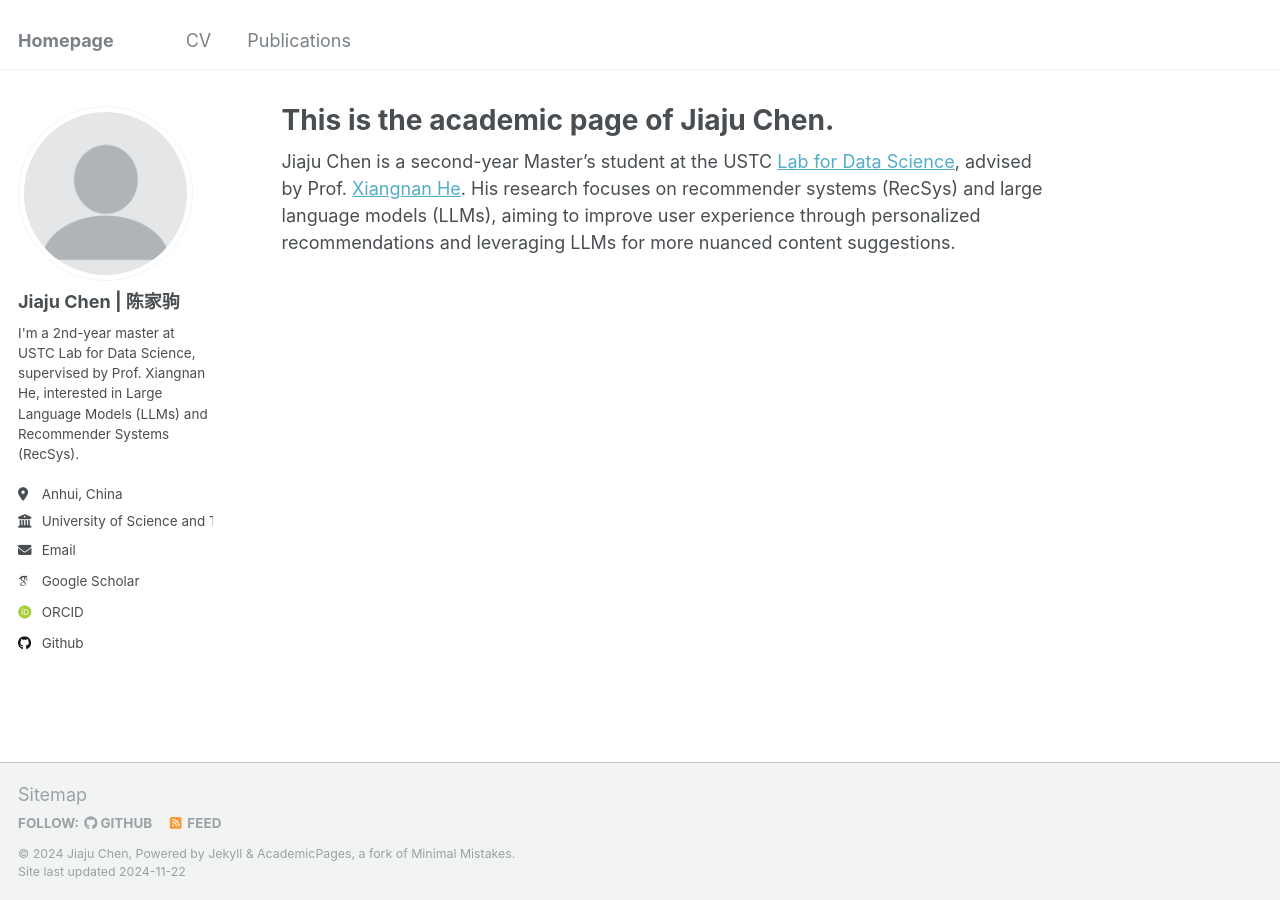
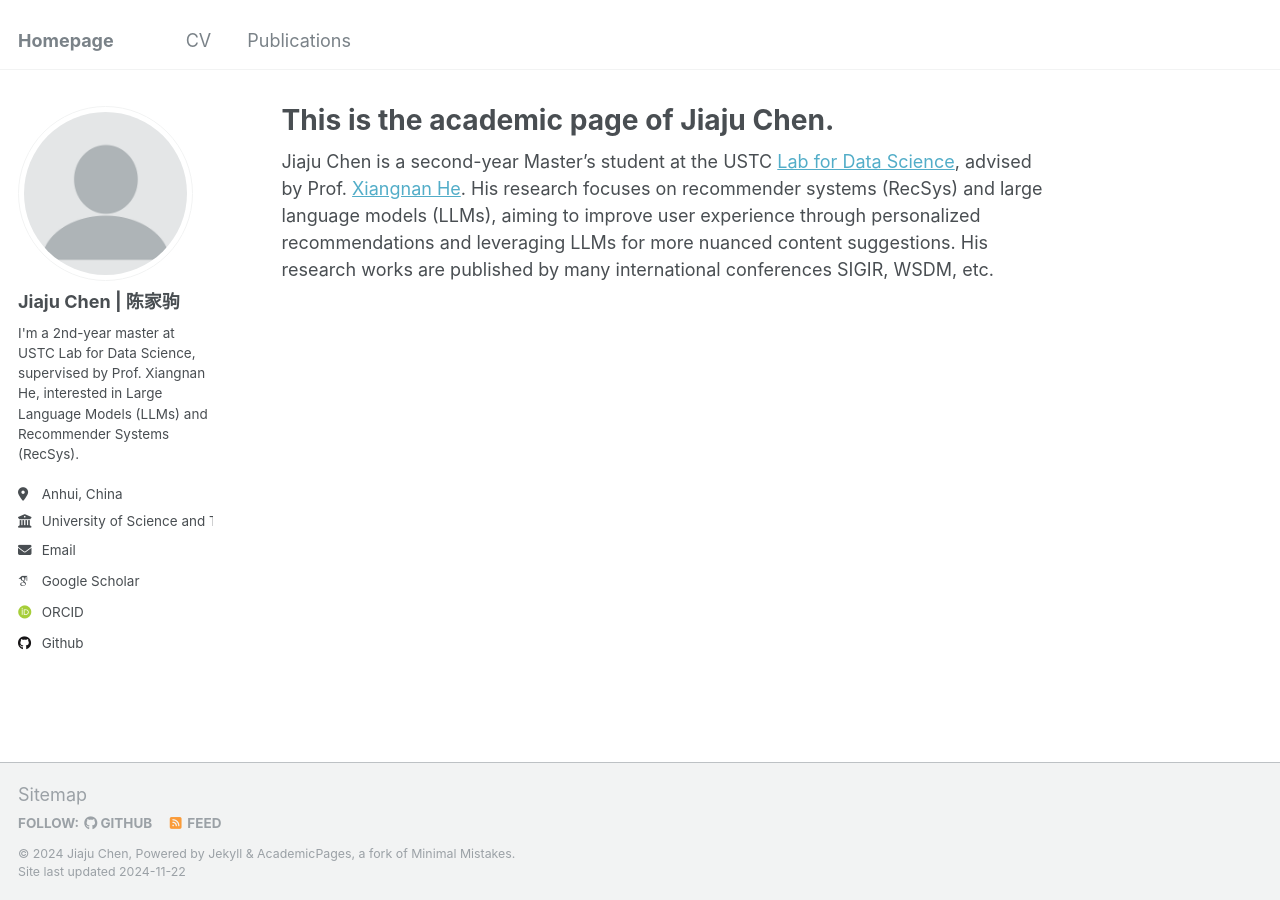
Before and after one commit to Jiaju-Chen/Jiaju-Chen.github.io, a Jekyll site: the page built from _pages/about.md, in a window 1280 px wide. Built offline with Jekyll 4.4.1, drawn with Linux system fonts in a browser that asks for light colours; some web fonts are replaced.

Commit message:
Update about.md

```diff
--- a/_pages/about.md
+++ b/_pages/about.md
@@ -7,4 +7,4 @@ redirect_from:
   - /about.html
 ---
 
-Jiaju Chen is a second-year Master's student at the USTC [Lab for Data Science](https://data-science.ustc.edu.cn/), advised by Prof. [Xiangnan He](https://hexiangnan.github.io/). His research focuses on recommender systems (RecSys) and large language models (LLMs), aiming to improve user experience through personalized recommendations and leveraging LLMs for more nuanced content suggestions.
+Jiaju Chen is a second-year Master's student at the USTC [Lab for Data Science](https://data-science.ustc.edu.cn/), advised by Prof. [Xiangnan He](https://hexiangnan.github.io/). His research focuses on recommender systems (RecSys) and large language models (LLMs), aiming to improve user experience through personalized recommendations and leveraging LLMs for more nuanced content suggestions. His research works are published by many international conferences SIGIR, WSDM, etc.
```
